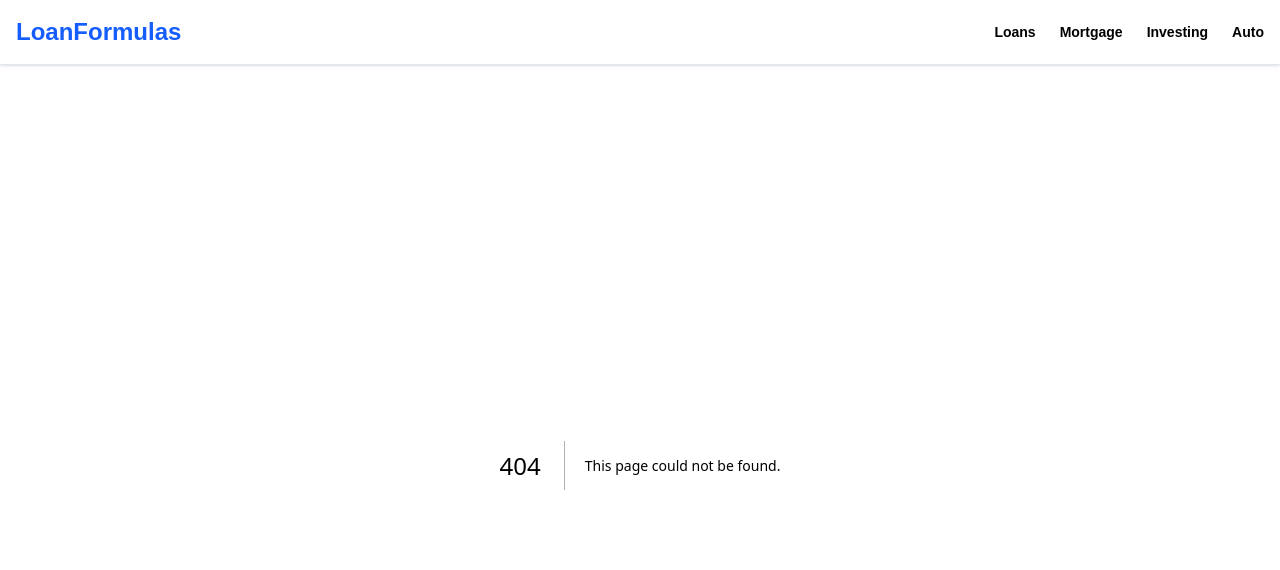
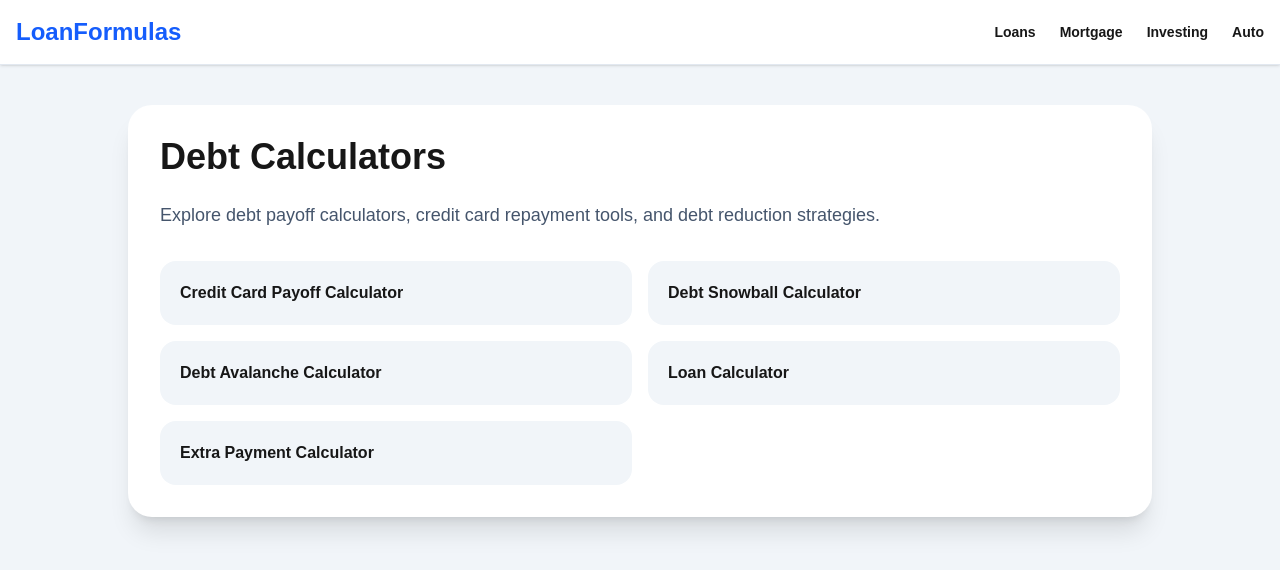
Before and after one commit to dekai-qingyang/seo-site, a Next.js app: page /debt-calculators in a window 1280 px wide. Before the commit this address had no page. Shown: the top 570 px of the page. Built offline with nearby package versions, Linux system fonts and the light colour scheme.

Commit message:
fix debt debt calculators

```diff
--- /dev/null
+++ b/app/debt-calculators/page.tsx
@@ -0,0 +1,69 @@
+import Link from "next/link"
+
+export default function DebtCalculatorsPage() {
+
+  return (
+
+    <main className="min-h-screen bg-slate-100 py-10 px-4">
+
+      <div className="max-w-5xl mx-auto">
+
+        <div className="bg-white rounded-3xl shadow-xl p-8">
+
+          <h1 className="text-4xl font-black mb-6">
+            Debt Calculators
+          </h1>
+
+          <p className="text-slate-600 text-lg mb-8">
+            Explore debt payoff calculators,
+            credit card repayment tools,
+            and debt reduction strategies.
+          </p>
+
+          <div className="grid md:grid-cols-2 gap-4">
+
+            <Link
+              href="/credit-card-payoff-calculator"
+              className="bg-slate-100 hover:bg-red-50 rounded-2xl p-5 font-bold"
+            >
+              Credit Card Payoff Calculator
+            </Link>
+
+            <Link
+              href="/debt-snowball-calculator"
+              className="bg-slate-100 hover:bg-red-50 rounded-2xl p-5 font-bold"
+            >
+              Debt Snowball Calculator
+            </Link>
+
+            <Link
+              href="/debt-avalanche-calculator"
+              className="bg-slate-100 hover:bg-red-50 rounded-2xl p-5 font-bold"
+            >
+              Debt Avalanche Calculator
+            </Link>
+
+            <Link
+              href="/loan-calculator"
+              className="bg-slate-100 hover:bg-red-50 rounded-2xl p-5 font-bold"
+            >
+              Loan Calculator
+            </Link>
+
+            <Link
+              href="/extra-payment-calculator"
+              className="bg-slate-100 hover:bg-red-50 rounded-2xl p-5 font-bold"
+            >
+              Extra Payment Calculator
+            </Link>
+
+          </div>
+
+        </div>
+
+      </div>
+
+    </main>
+
+  )
+}
```
